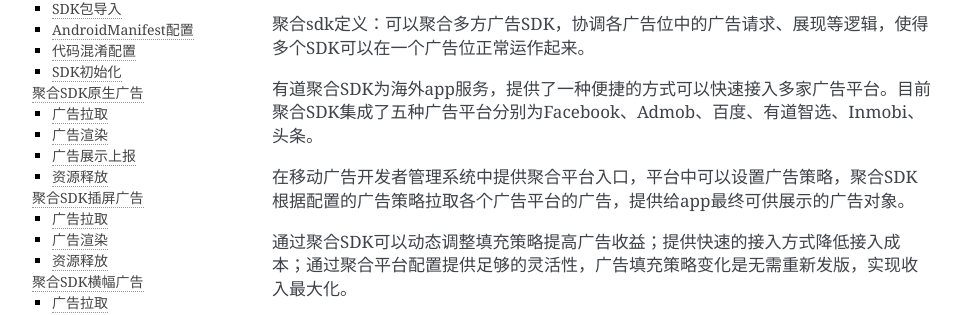
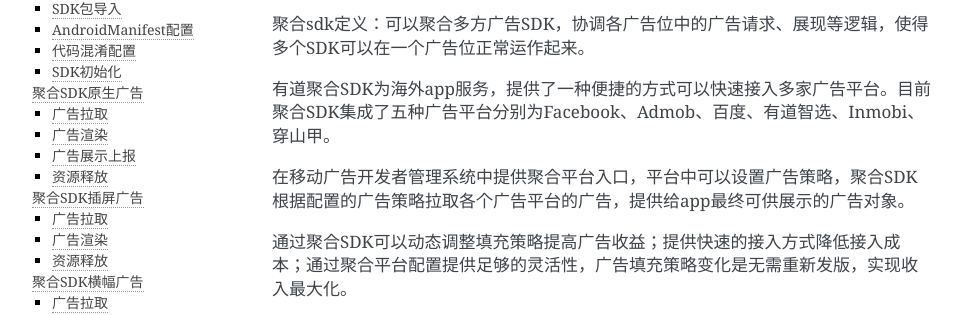
Before and after one commit to liuyanyan01/happypenny.github.io, a Sphinx documentation site: the page built from docs/manual.rst, in a window 1280 px wide and 1400 px high. Shown: the part 222-537 px from the top of the window, without its empty margins (148-1109 px from the left). Built offline with Sphinx 7.4.7, drawn with Linux system fonts in a browser that asks for light colours; some of the changed text lies outside the part shown.

Commit message:
update doc
Signed-off-by: Yanyan Liu <liuyanyan@rd.netease.com>

```diff
--- a/docs/manual.rst
+++ b/docs/manual.rst
@@ -6,7 +6,7 @@
 
 聚合sdk定义：可以聚合多方广告SDK，协调各广告位中的广告请求、展现等逻辑，使得多个SDK可以在一个广告位正常运作起来。
 
-有道聚合SDK为海外app服务，提供了一种便捷的方式可以快速接入多家广告平台。目前聚合SDK集成了五种广告平台分别为Facebook、Admob、百度、有道智选、Inmobi、头条。
+有道聚合SDK为海外app服务，提供了一种便捷的方式可以快速接入多家广告平台。目前聚合SDK集成了五种广告平台分别为Facebook、Admob、百度、有道智选、Inmobi、穿山甲。
 
 在移动广告开发者管理系统中提供聚合平台入口，平台中可以设置广告策略，聚合SDK根据配置的广告策略拉取各个广告平台的广告，提供给app最终可供展示的广告对象。
 
@@ -63,7 +63,7 @@
    implementation files('libs/DuappsAd-CW-1.2.7.4-release.aar')
    implementation files('libs/DuVideoSdk-v1.1.0-release.aar')
 
-   //头条adapter包，集成头条广告则依赖下面包，反之不用依赖
+   //穿山甲adapter包，集成穿山甲广告则依赖下面包，反之不用依赖
    implementation 'com.youdao.sdk:mediation-adapter-toutiao:2.5.3.1-SNAPSHOT'
    implementation files('libs/open_ad_sdk.aar')
 
@@ -375,6 +375,7 @@
         //把广告view加载到container中
         mNativeAdContainer.removeAllViews();
         mNativeAdContainer.addView(adView);
+
         //调用渲染方法
         adRender.renderAdView(adView, ad.getNativeAd());
         //注册点击事件
```
